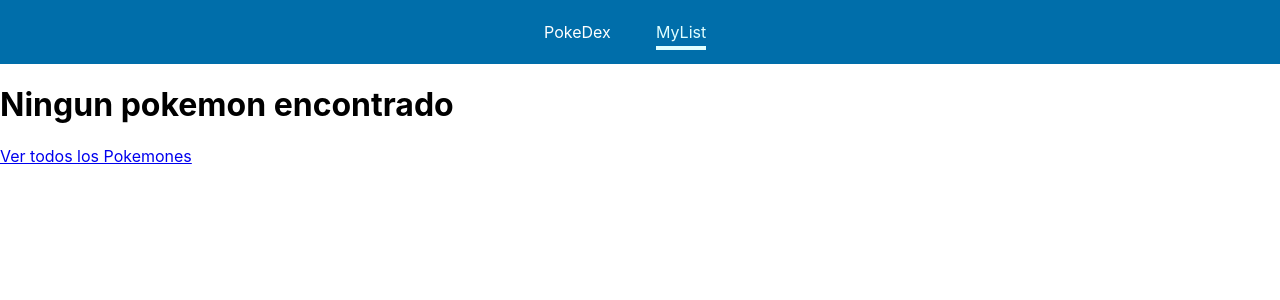
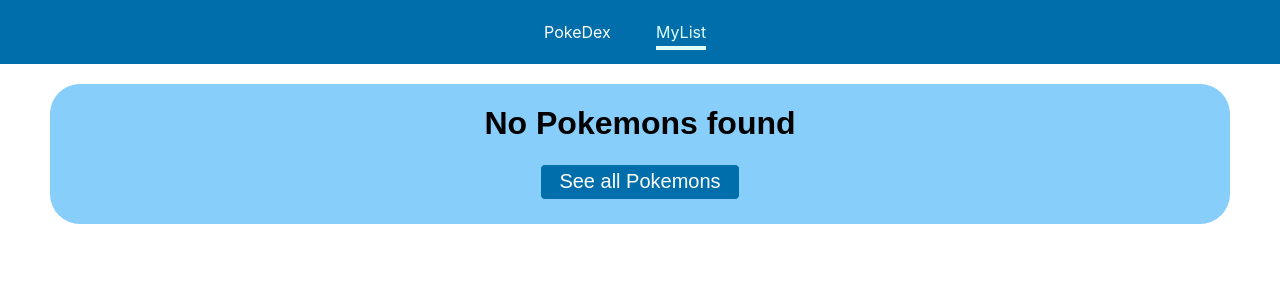
Before and after one commit to JoanCadena/react-pokedex, a React (Create React App) app: page /mylist in a window 1280 px wide. Shown: the top 300 px of the page. Built offline with nearby package versions, Linux system fonts and the light colour scheme.

Commit message:
Pokedex finalizado

```diff
--- a/src/css/PokeStyles.module.css
+++ b/src/css/PokeStyles.module.css
@@ -247,3 +247,14 @@
   background-color: #27cb4f;
   margin: 10px;
 }
+
+.no_pokemons{
+  display: flex;
+  align-items: center;
+  background-color: lightskyblue;
+  border-radius: 30px;
+  margin: 20px 50px;
+  height: 140px;
+  flex-direction: column;
+  font-family: "Flexo-Demi", arial, sans-serif;
+}
--- a/src/pages/MyList.jsx
+++ b/src/pages/MyList.jsx
@@ -43,9 +43,11 @@
     );
   }
   return (
-    <div>
-      <h1>Ningun pokemon encontrado</h1>
-      <Link to="/pokedex">Ver todos los Pokemones</Link>
+    <div className={styles.no_pokemons}>
+      <h1>No Pokemons found</h1>
+      <Link to="/pokedex">
+        <button className={styles.button_load}>See all Pokemons</button>
+      </Link>
     </div>
   );
 };
--- a/src/pages/NotFound.jsx
+++ b/src/pages/NotFound.jsx
@@ -1,7 +1,13 @@
+import { Link } from "react-router-dom";
+import styles from "../css/PokeStyles.module.css";
+
 const NotFound = () => {
     return (
-      <div>
-        <p>Page not found!</p>
+      <div className={styles.cont_list + ' ' + styles.no_pokemons}>
+        <h1>Page not found!</h1>
+          <Link to='/'>
+            <button className={styles.button_back} style={{margin:0}}>Get back</button>
+          </Link>
       </div>
     );
   };
```
